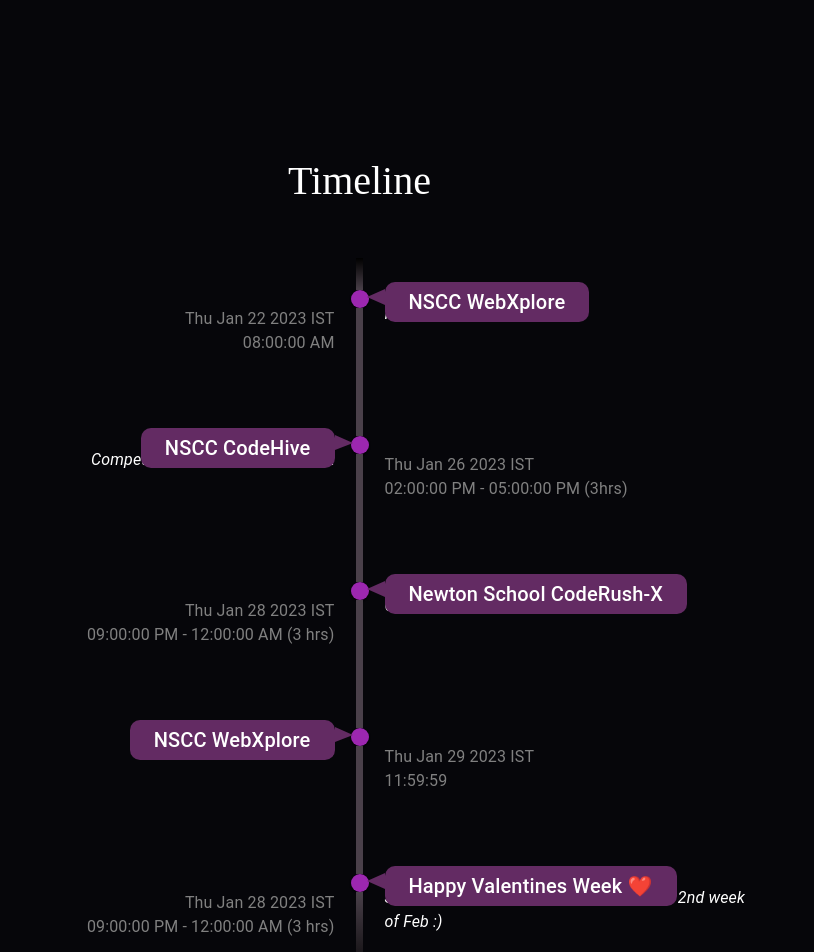
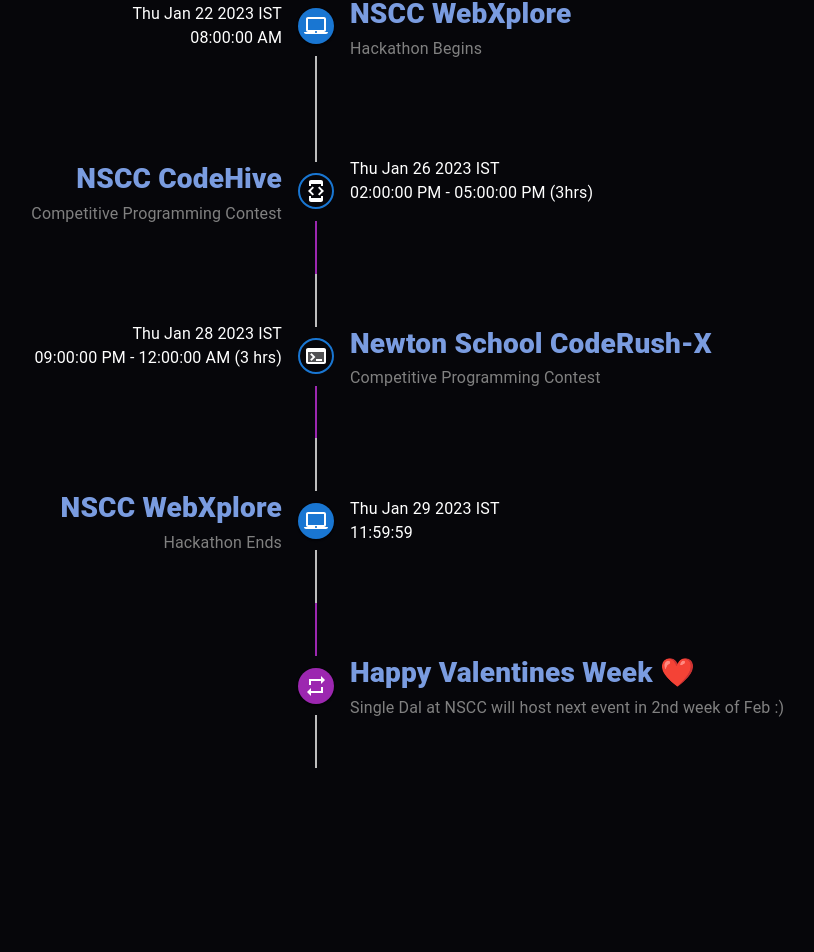
Before and after one commit to nsccpccoe/nscc-frontend, a Next.js app: page / in a window 1280 px wide. Shown: the part 921-1873 px from the top of the page, without its empty margins (324-1138 px from the left). After the commit the page ends 1695 px from the top, so only its background shows below. Built offline with nearby package versions, Linux system fonts and the light colour scheme.

Commit message:
Modified Timeline

```diff
--- a/Components/Timeline/TimeLine.module.css
+++ b/Components/Timeline/TimeLine.module.css
@@ -1,65 +1,4 @@
-.head {
-    color: white;
-    text-align: center;
-    font-weight: 500;
-font-size: 40px;
-margin: 3rem;
-}
-.timeline {
-    margin-bottom: 10rem;
-    position: absolute;
-width: 867px;
-height: 516px;
-left: 250px;
-top: 1030px;
 
-}
-.shape {
-    width: 220px;
-      height: 100px;
-      background: rgb(99, 43, 99);
-      position: relative;
-      -moz-border-radius: 10px;
-      -webkit-border-radius: 10px;
-      border-radius: 10px;
-      padding: 0.5rem;
-      padding: 0.5rem 1.5rem 0.5rem 1.5rem;
-      top: 1rem;
-  }
-  .shape:before {
-    content: "";
-    position: absolute;
-    right: 100%;
-    top: 7px;
-    width: 0;
-    height: 0;
-    border-top: 8px solid transparent;
-    border-right: 18px solid rgb(99, 43, 99);
-    border-bottom: 8px solid transparent;
-  }
-.shapeLeft {
-    width: 250px;
-      height: 100px;
-      background: rgb(99, 43, 99);
-      position: relative;
-      -moz-border-radius: 10px;
-      -webkit-border-radius: 10px;
-      border-radius: 10px;
-      padding: 0.5rem 1.5rem 0.5rem 1.5rem;
-      top: 1rem;
-  }
-  .shapeLeft:before {
-    content: "";
-    position: absolute;
-    left: 100%;
-    top: 7px;
-    width: 0;
-    height: 0;
-    border-top: 8px solid transparent;
-    border-left: 18px solid rgb(99, 43, 99);
-    border-bottom: 7px solid transparent;
-
-  }
   .text {
     margin-top: 2rem;
     color: white;
--- a/Components/Timeline/Timeline.tsx
+++ b/Components/Timeline/Timeline.tsx
@@ -1,230 +1,130 @@
-import styles from "./TimeLine.module.css";
-import * as React from "react";
-import Timeline from "@mui/lab/Timeline";
-import TimelineItem from "@mui/lab/TimelineItem";
-import TimelineSeparator from "@mui/lab/TimelineSeparator";
-import TimelineConnector from "@mui/lab/TimelineConnector";
-import TimelineContent from "@mui/lab/TimelineContent";
-import TimelineOppositeContent from "@mui/lab/TimelineOppositeContent";
-import TimelineDot from "@mui/lab/TimelineDot";
-import Typography from "@mui/material/Typography";
+import * as React from 'react';
+import Timeline from '@mui/lab/Timeline';
+import TimelineItem from '@mui/lab/TimelineItem';
+import TimelineSeparator from '@mui/lab/TimelineSeparator';
+import TimelineConnector from '@mui/lab/TimelineConnector';
+import TimelineContent from '@mui/lab/TimelineContent';
+import TimelineOppositeContent from '@mui/lab/TimelineOppositeContent';
+import TimelineDot from '@mui/lab/TimelineDot';
+import FastfoodIcon from '@mui/icons-material/Fastfood';
+import LaptopMacIcon from '@mui/icons-material/LaptopMac';
+import HotelIcon from '@mui/icons-material/Hotel';
+import RepeatIcon from '@mui/icons-material/Repeat';
+import Typography from '@mui/material/Typography';
+import DeveloperModeIcon from '@mui/icons-material/DeveloperMode';
+import TerminalTwoToneIcon from '@mui/icons-material/TerminalTwoTone';
 
 export default function TimelineF() {
   return (
-    <div className={styles.timeline}>
-      <p className={styles.head}>Timeline</p>
     <Timeline position="alternate">
       <TimelineItem>
         <TimelineOppositeContent
-            sx={{ m: "auto 0" }}
+          sx={{ m: 'auto 0' }}
           align="right"
           variant="body2"
-            color="grey"
-            className="styles.timing"
+          color="text.secondary"
         >
-           <Typography>Thu Jan 22 2023 IST</Typography>
-          <Typography>08:00:00 AM</Typography>
+          <Typography color={"white"}>Thu Jan 22 2023 IST</Typography>
+          <Typography color={"white"}>08:00:00 AM</Typography>
         </TimelineOppositeContent>
         <TimelineSeparator>
-            <TimelineConnector
-              sx={{
-                background: "linear-gradient(black,#4a404a)",
-                width: "40%",
-                height: "2rem",
-              }}
-            />
-            <TimelineDot color="secondary" sx={{ margin: 0, padding: "7px" }}>
-              {/* <FastfoodIcon /> */}
+          <TimelineConnector />
+          <TimelineDot color="primary">
+            <LaptopMacIcon />
           </TimelineDot>
-            <TimelineConnector
-              sx={{ background: "#4a404a", width: "40%", height: "6rem" }}
-            />
+          <TimelineConnector />
         </TimelineSeparator>
-          <TimelineContent sx={{ py: "12px", px: 2 }}>
-            <Typography
-              variant="h6"
-              component="span"
-              color={"white"}
-              className={styles.shape}
-            >
+        <TimelineContent sx={{ py: '48px', px: 2 }}>
+          <Typography  variant="h6" component="span" sx={{color:"rgba(122, 156, 224, 1)",fontWeight:"800",fontSize:"28px"}}>
             NSCC WebXplore
           </Typography>
-            <Typography
-              color={"white"}
-              fontStyle={"italic"}
-              className={styles.text}
-            >
-              Hackathon Begins
-            </Typography>
+          <Typography color={"grey"}>Hackathon Begins</Typography>
         </TimelineContent>
       </TimelineItem>
       <TimelineItem>
         <TimelineOppositeContent
-            sx={{ m: "auto 0" }}
-            variant="body2"
-            color={"grey"}
-            className="styles.timing"
+          sx={{ py: '48px', px: 2 }}
+          color="text.secondary"
         >
-           <Typography>Thu Jan 26 2023 IST</Typography>
-          <Typography>02:00:00 PM - 05:00:00 PM (3hrs)</Typography>
+          <Typography color={"white"}>Thu Jan 26 2023 IST</Typography>
+          <Typography color={"white"}>02:00:00 PM - 05:00:00 PM (3hrs)</Typography>
         </TimelineOppositeContent>
         <TimelineSeparator>
-            <TimelineConnector
-              sx={{ background: "#4a404a", width: "40%", height: "2rem" }}
-            />
-            <TimelineDot color="secondary" sx={{ margin: 0, padding: "7px" }}>
-              {/* <FastfoodIcon /> */}
+          <TimelineConnector />
+          <TimelineDot color="primary" variant="outlined">
+            <DeveloperModeIcon sx={{color:"white"}}/>
           </TimelineDot>
-            <TimelineConnector
-              sx={{ background: "#4a404a", width: "40%", height: "6rem" }}
-            />
+          <TimelineConnector sx={{ bgcolor: 'secondary.main' }} />
         </TimelineSeparator>
-          <TimelineContent sx={{ py: "12px", px: 2 }}>
-            <Typography
-              variant="h6"
-              component="span"
-              color={"white"}
-              className={styles.shapeLeft}
-            >
+        <TimelineContent sx={{ py: '48px', px: 2 }}>
+          <Typography variant="h6" component="span" sx={{color:"rgba(122, 156, 224, 1)",fontWeight:"800",fontSize:"28px"}}>
             NSCC CodeHive
           </Typography>
-            <Typography
-              color={"white"}
-              fontStyle={"italic"}
-              className={styles.text}
-            >
-              Competitive Programming Contest
-            </Typography>
+          <Typography color={"grey"}>Competitive Programming Contest</Typography>
         </TimelineContent>
       </TimelineItem>
       <TimelineItem>
         <TimelineOppositeContent
-            sx={{ m: "auto 0" }}
-            align="right"
-            variant="body2"
-            color="grey"
-            className="styles.timing"
+          sx={{ py: '48px', px: 2 }}
+          color="text.secondary"
         >
-           <Typography>Thu Jan 28 2023 IST</Typography>
-          <Typography>09:00:00 PM - 12:00:00 AM (3 hrs)</Typography>
+          <Typography color={"white"}>Thu Jan 28 2023 IST</Typography>
+          <Typography color={"white"}>09:00:00 PM - 12:00:00 AM (3 hrs)</Typography>
         </TimelineOppositeContent>
         <TimelineSeparator>
-            <TimelineConnector
-              sx={{
-                background: "#4a404a",
-                width: "40%",
-                height: "2rem",
-              }}
-            />
-            <TimelineDot color="secondary" sx={{ margin: 0, padding: "7px" }}>
-              {/* <FastfoodIcon /> */}
+          <TimelineConnector />
+          <TimelineDot color="primary" variant="outlined">
+            <TerminalTwoToneIcon sx={{color:"white"}}/>
           </TimelineDot>
-            <TimelineConnector
-              sx={{ background: "#4a404a", width: "40%", height: "6rem" }}
-            />
+          <TimelineConnector sx={{ bgcolor: 'secondary.main' }} />
         </TimelineSeparator>
-          <TimelineContent sx={{ py: "12px", px: 2 }}>
-            <Typography
-              variant="h6"
-              component="span"
-              color={"white"}
-              className={styles.shape}
-            >
+        <TimelineContent sx={{ py: '48px', px: 2 }}>
+          <Typography variant="h6" component="span" sx={{color:"rgba(122, 156, 224, 1)",fontWeight:"800",fontSize:"28px"}}>
             Newton School CodeRush-X
           </Typography>
-            <Typography
-              color={"white"}
-              fontStyle={"italic"}
-              className={styles.text}
-            >
-             Competitive Programming Contest
-            </Typography>
+          <Typography color={"grey"}>Competitive Programming Contest</Typography>
         </TimelineContent>
       </TimelineItem>
       <TimelineItem>
         <TimelineOppositeContent
-            sx={{ m: "auto 0" }}
+          sx={{ m: 'auto 0' }}
           variant="body2"
-            color={"grey"}
-            className="styles.timing"
+          color="text.secondary"
         >
-          <Typography>Thu Jan 29 2023 IST</Typography>
-          <Typography>11:59:59</Typography>
+          <Typography color={"white"}>Thu Jan 29 2023 IST</Typography>
+          <Typography color={"white"}>11:59:59</Typography>
         </TimelineOppositeContent>
         <TimelineSeparator>
-            <TimelineConnector
-              sx={{ background: "#4a404a", width: "40%", height: "2rem" }}
-            />
-            <TimelineDot color="secondary" sx={{ margin: 0, padding: "7px" }}>
-              {/* <FastfoodIcon /> */}
+          <TimelineConnector />
+          <TimelineDot color="primary">
+            <LaptopMacIcon />
           </TimelineDot>
-            <TimelineConnector
-              sx={{ background: "#4a404a", width: "40%", height: "6rem" }}
-            />
+          <TimelineConnector />
         </TimelineSeparator>
-          <TimelineContent sx={{ py: "12px", px: 2 }}>
-            <Typography
-              variant="h6"
-              component="span"
-              color={"white"}
-              className={styles.shapeLeft}
-            >
+        <TimelineContent sx={{ py: '48px', px: 2 }}>
+          <Typography variant="h6" component="span" sx={{color:"rgba(122, 156, 224, 1)",fontWeight:"800",fontSize:"28px"}}>
             NSCC WebXplore
           </Typography>
-            <Typography
-              color={"white"}
-              fontStyle={"italic"}
-              className={styles.text}
-            >
-              Hackathon Ends
-            </Typography>
+          <Typography color={"grey"}>Hackathon Ends</Typography>
         </TimelineContent>
       </TimelineItem>
       <TimelineItem>
-          <TimelineOppositeContent
-            sx={{ m: "auto 0" }}
-            align="right"
-            variant="body2"
-            color="grey"
-            className="styles.timing"
-          >
-           <Typography>Thu Jan 28 2023 IST</Typography>
-          <Typography>09:00:00 PM - 12:00:00 AM (3 hrs)</Typography>
-          </TimelineOppositeContent>
         <TimelineSeparator>
-            <TimelineConnector
-              sx={{
-                background: "#4a404a",
-                width: "40%",
-                height: "2rem",
-              }}
-            />
-            <TimelineDot color="secondary" sx={{ margin: 0, padding: "7px" }}>
-              {/* <FastfoodIcon /> */}
+          <TimelineConnector sx={{ bgcolor: 'secondary.main' }} />
+          <TimelineDot color="secondary">
+            <RepeatIcon />
           </TimelineDot>
-            <TimelineConnector
-              sx={{ background:"linear-gradient(#4a404a,black)", width: "40%", height: "6rem" }}
-            />
+          <TimelineConnector />
         </TimelineSeparator>
-          <TimelineContent sx={{ py: "12px", px: 2 }}>
-            <Typography
-              variant="h6"
-              component="span"
-              color={"white"}
-              className={styles.shape}
-            >
+        <TimelineContent sx={{ py: '48px', px: 2 }}>
+          <Typography variant="h6" component="span" sx={{color:"rgba(122, 156, 224, 1)",fontWeight:"800",fontSize:"28px"}}>
             Happy Valentines Week ❤️
           </Typography>
-            <Typography
-              color={"white"}
-              fontStyle={"italic"}
-              className={styles.text}
-            >
+          <Typography color={"grey"}>
             Single Dal at NSCC will host next event in 2nd week of Feb :)
           </Typography>
         </TimelineContent>
       </TimelineItem>
     </Timeline>
-    </div>
   );
 }
--- a/package.json
+++ b/package.json
@@ -13,6 +13,7 @@
   "dependencies": {
     "@emotion/react": "^11.10.5",
     "@emotion/styled": "^11.10.5",
+    "@mui/icons-material": "^5.11.0",
     "@mui/lab": "^5.0.0-alpha.115",
     "@mui/material": "^5.11.4",
     "@next/font": "13.1.1",
```
Also changed, not shown: 1 other file (tests, documents, lock files or other folders). Lines whose indentation alone changed are shown as unchanged.
